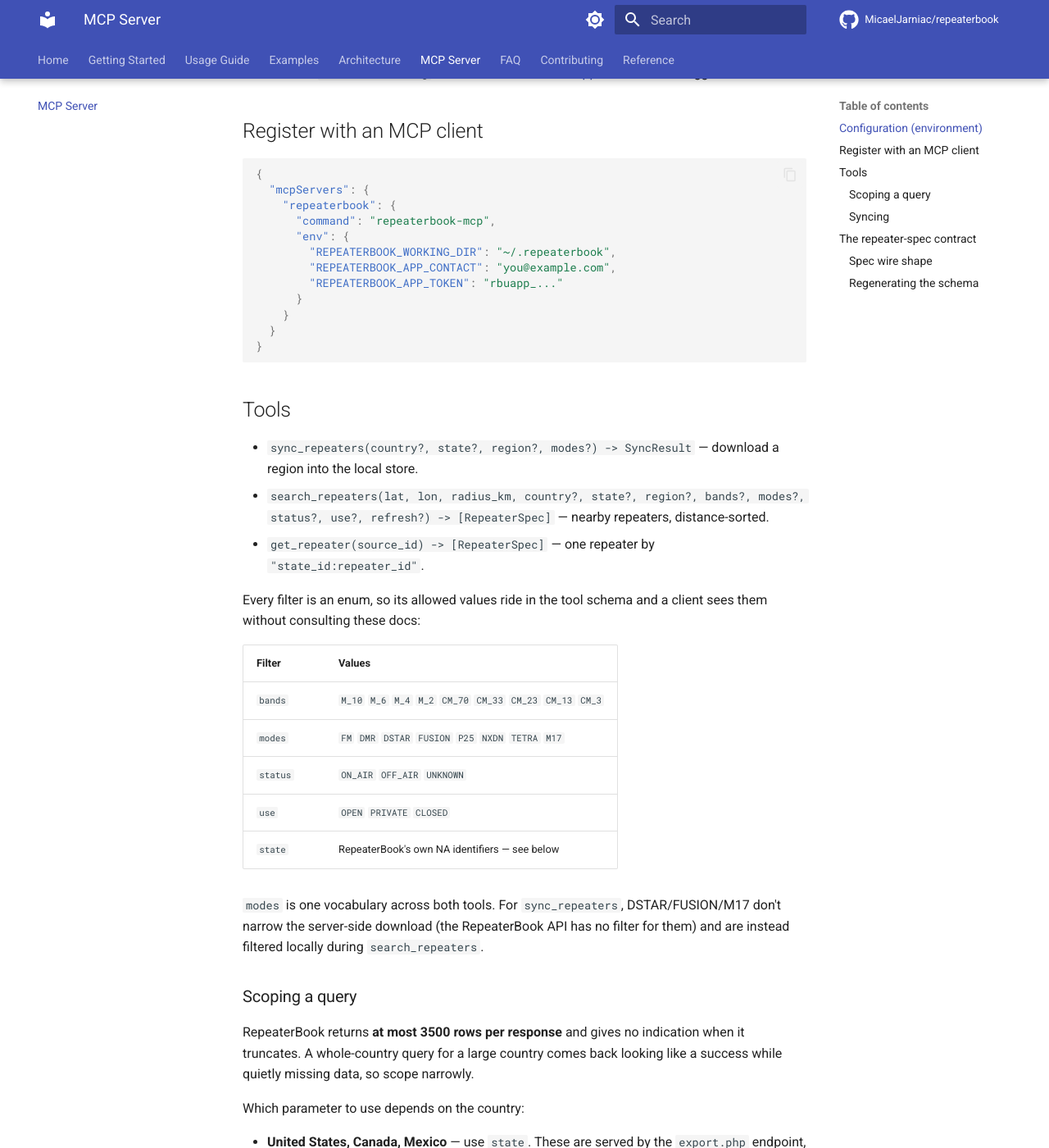
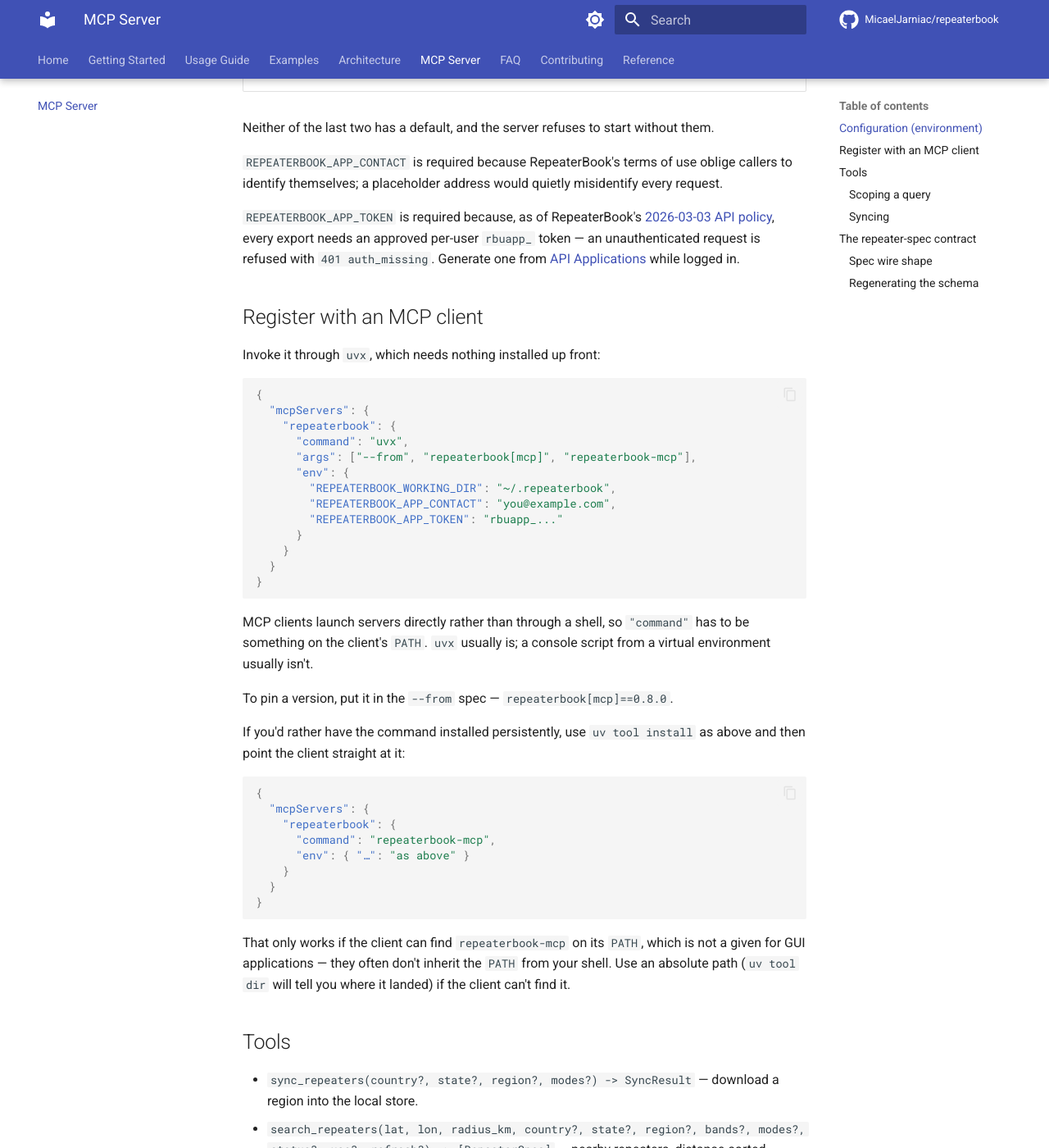
Before and after one commit to MicaelJarniac/repeaterbook, an MkDocs documentation site: the page built from docs/mcp.md, in a window 1280 px wide and 1400 px high, scrolled down 826 px. Shown: the whole window at 82% size. Built offline with MkDocs 1.6.1 and Material for MkDocs 9.7.7, drawn with Linux system fonts in a browser that asks for light colours; comment, search, counter and statistics services are not loaded; the version menu is left out; some of the changed text lies outside the part shown.

Commit message:
docs(mcp): register the server via uvx, not a PATH lookup
The client config told people to set "command": "repeaterbook-mcp",
which only works if that console script is on the client's PATH. MCP
clients spawn servers directly rather than through a shell, and GUI
clients frequently don't inherit a shell PATH at all, so a script from a
virtualenv usually isn't reachable.

Use uvx instead, which fetches and runs the server on demand in its own
environment and needs nothing installed first:

    "command": "uvx",
    "args": ["--from", "repeaterbook[mcp]", "repeaterbook-mcp"]

--from is required because the command and the package have different
names and the extra has to come along. uv tool install, by contrast,
takes the package directly.

The install snippets said 'uv add', which adds a project dependency --
right for using the subpackage as a library, wrong for running a
standalone server. Lead with uvx, keep uv tool install for a persistent
command, and note that pinning goes in the --from spec.

````diff
--- a/docs/mcp.md
+++ b/docs/mcp.md
@@ -2,9 +2,27 @@
 
 An optional [Model Context Protocol](https://modelcontextprotocol.io) server —
 built on [FastMCP 3](https://gofastmcp.com) — that exposes RepeaterBook lookup to
-agents. Install with the extra:
+agents.
 
-=== "uv (Recommended)"
+The server ships as a console script, `repeaterbook-mcp`, behind the `mcp`
+extra. You don't normally install it yourself — point your MCP client at
+`uvx` and it will fetch and run the right version on demand, in its own
+isolated environment. See [Register with an MCP client](#register-with-an-mcp-client).
+
+To install it anyway — to run it by hand, or to use the subpackage as a
+library:
+
+=== "uvx (no install)"
+    ```bash
+    uvx --from "repeaterbook[mcp]" repeaterbook-mcp
+    ```
+
+=== "uv tool (persistent)"
+    ```bash
+    uv tool install "repeaterbook[mcp]"
+    ```
+
+=== "uv add (as a dependency)"
     ```bash
     uv add "repeaterbook[mcp]"
     ```
@@ -13,6 +31,10 @@
     ```bash
     pip install "repeaterbook[mcp]"
     ```
+
+`uvx` needs `--from` because the command (`repeaterbook-mcp`) and the package
+(`repeaterbook`) have different names; `uv tool install` takes the package
+directly and installs whatever commands it provides.
 
 ## Configuration (environment)
 
@@ -38,11 +60,14 @@
 
 ## Register with an MCP client
 
+Invoke it through `uvx`, which needs nothing installed up front:
+
 ```json
 {
   "mcpServers": {
     "repeaterbook": {
-      "command": "repeaterbook-mcp",
+      "command": "uvx",
+      "args": ["--from", "repeaterbook[mcp]", "repeaterbook-mcp"],
       "env": {
         "REPEATERBOOK_WORKING_DIR": "~/.repeaterbook",
         "REPEATERBOOK_APP_CONTACT": "you@example.com",
@@ -52,6 +77,31 @@
   }
 }
 ```
+
+MCP clients launch servers directly rather than through a shell, so
+`"command"` has to be something on the client's `PATH`. `uvx` usually is;
+a console script from a virtual environment usually isn't.
+
+To pin a version, put it in the `--from` spec — `repeaterbook[mcp]==0.8.0`.
+
+If you'd rather have the command installed persistently, use
+`uv tool install` as above and then point the client straight at it:
+
+```json
+{
+  "mcpServers": {
+    "repeaterbook": {
+      "command": "repeaterbook-mcp",
+      "env": { "…": "as above" }
+    }
+  }
+}
+```
+
+That only works if the client can find `repeaterbook-mcp` on its `PATH`,
+which is not a given for GUI applications — they often don't inherit the
+`PATH` from your shell. Use an absolute path (`uv tool dir` will tell you
+where it landed) if the client can't find it.
 
 ## Tools
 
````
Also changed, not shown: 1 other file.
